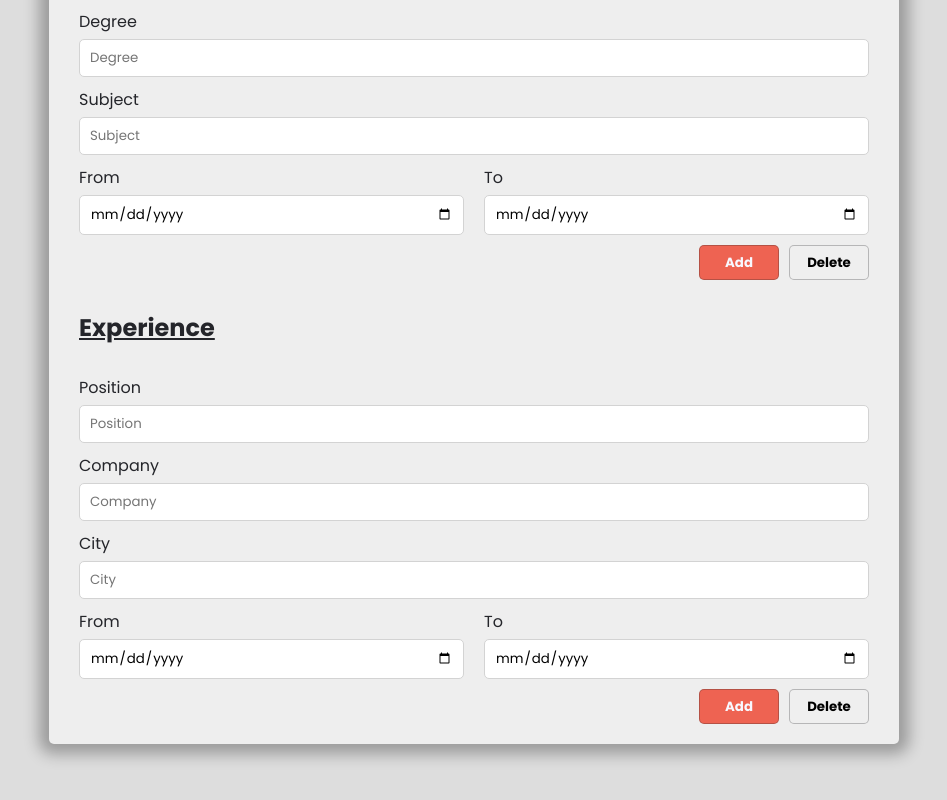
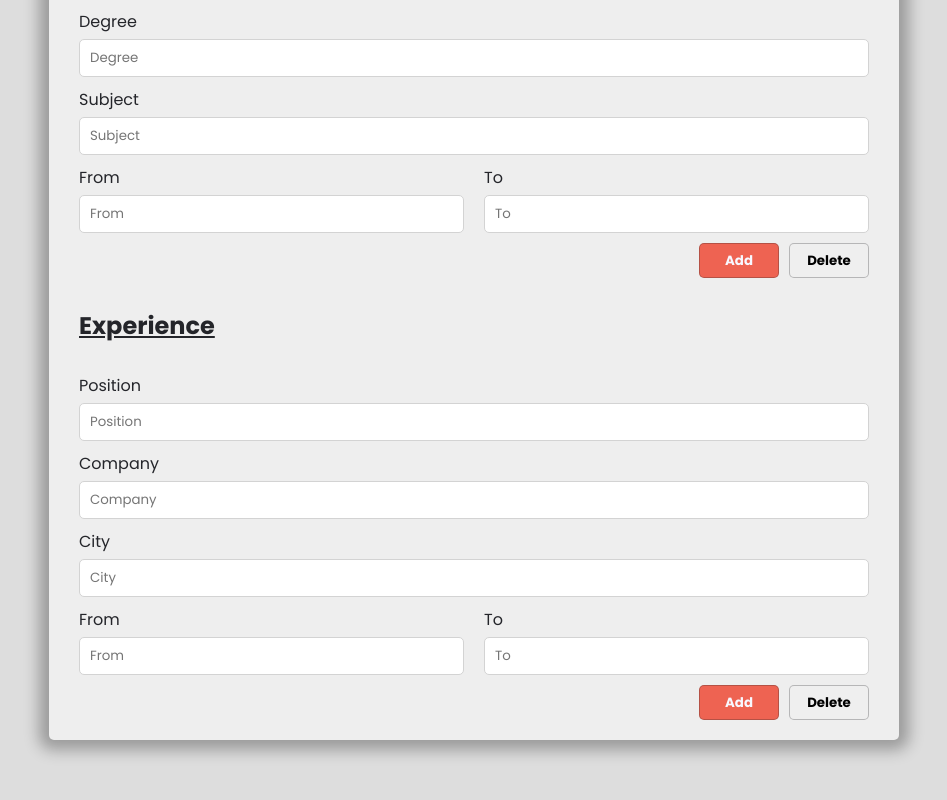
Before and after one commit to mirza-adnan/cv-builder, a React (Create React App) app: page / in a window 1280 px wide. Shown: the part 1068-1868 px from the top of the page, without its empty margins (166-1113 px from the left). Built offline with nearby package versions, Linux system fonts and the light colour scheme.

Commit message:
changed date inputs to text inputs

```diff
--- a/src/components/Form/Education.js
+++ b/src/components/Form/Education.js
@@ -52,7 +52,7 @@ function Education() {
 				<div className='field'>
 					<label htmlFor='edu-from'>From</label>
 					<input
-						type='date'
+						type='text'
 						name='eduFrom'
 						class='text-input'
 						placeholder='From'
@@ -63,7 +63,7 @@ function Education() {
 				<div className='field'>
 					<label htmlFor='edu-to'>To</label>
 					<input
-						type='date'
+						type='text'
 						name='eduTo'
 						class='text-input'
 						placeholder='To'
--- a/src/components/Form/Experience.js
+++ b/src/components/Form/Experience.js
@@ -41,7 +41,7 @@ function Experience() {
 				<div className='field'>
 					<label htmlFor='exp-from'>From</label>
 					<input
-						type='date'
+						type='text'
 						name='expFrom'
 						class='text-input'
 						placeholder='From'
@@ -52,7 +52,7 @@ function Experience() {
 				<div className='field'>
 					<label htmlFor='exp-to'>To</label>
 					<input
-						type='date'
+						type='text'
 						name='expTo'
 						class='text-input'
 						placeholder='To'
```
